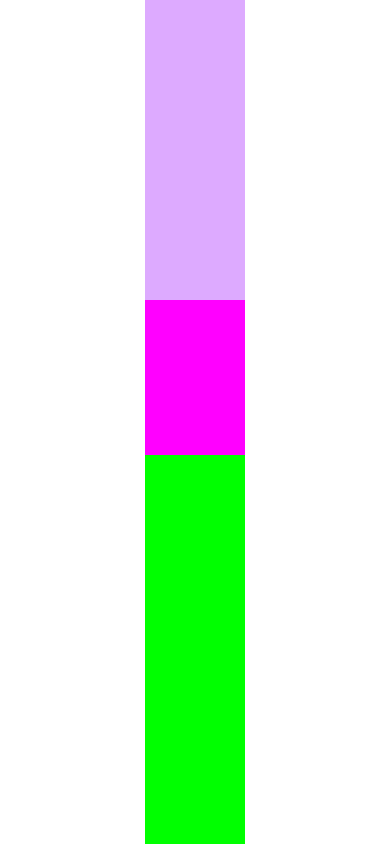
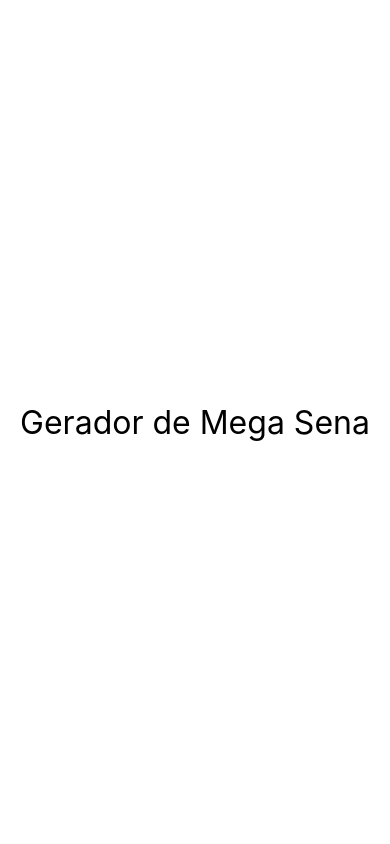
Before and after one commit to JordyLimaEng/react-study, a React Native app in the folder exercicios/exercicios/: screen / in a window 390 px wide. Built offline with nearby package versions, Linux system fonts and the light colour scheme.

Commit message:
Class based component #1

```diff
--- a/exercicios/exercicios/src/App.js
+++ b/exercicios/exercicios/src/App.js
@@ -1,14 +1,13 @@
 import React from 'react'
 import { StyleSheet, SafeAreaView } from 'react-native'
-import DigiteSeuNome from './components/DigiteSeuNome'
-import FlexboxV4 from './components/FlexboxV4'
+import Mega from './components/mega/Mega'
 
 
 export default () => (
     //retorna por jsx - sempre precisa do modulo React pra retornar jsx
     //também podemos exportar como arrow function
     <SafeAreaView style={style.App}>
-        <FlexboxV4/>
+        <Mega/>
     </SafeAreaView>
 
 )
--- /dev/null
+++ b/exercicios/exercicios/src/components/mega/Mega.js
@@ -0,0 +1,14 @@
+import React, { Component } from 'react'
+import { Text } from 'react-native'
+import style from '../style'
+
+export default class Mega extends Component {
+
+    render() {
+        return (
+            <Text style={style.txtG}>
+                Gerador de Mega Sena
+            </Text>
+        )
+    }
+}
```
